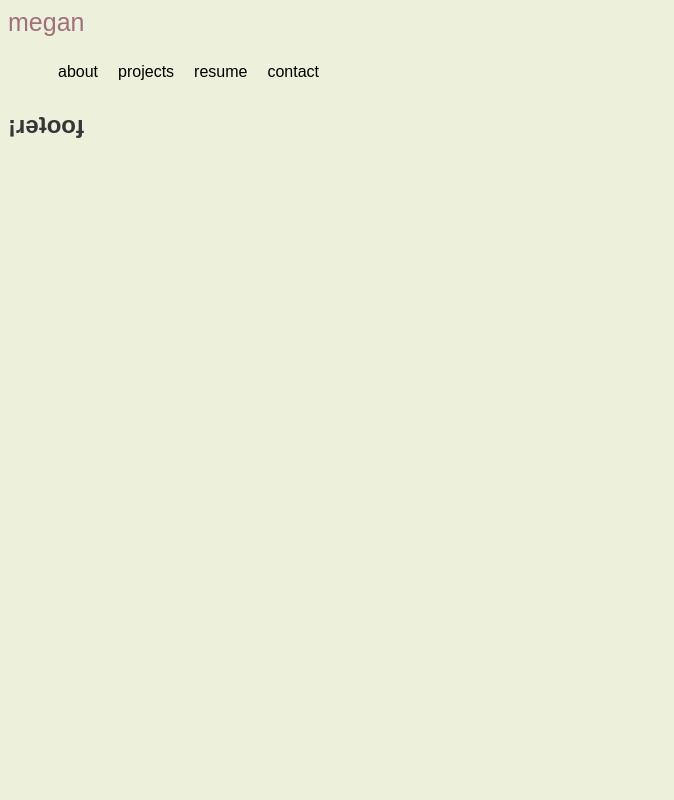
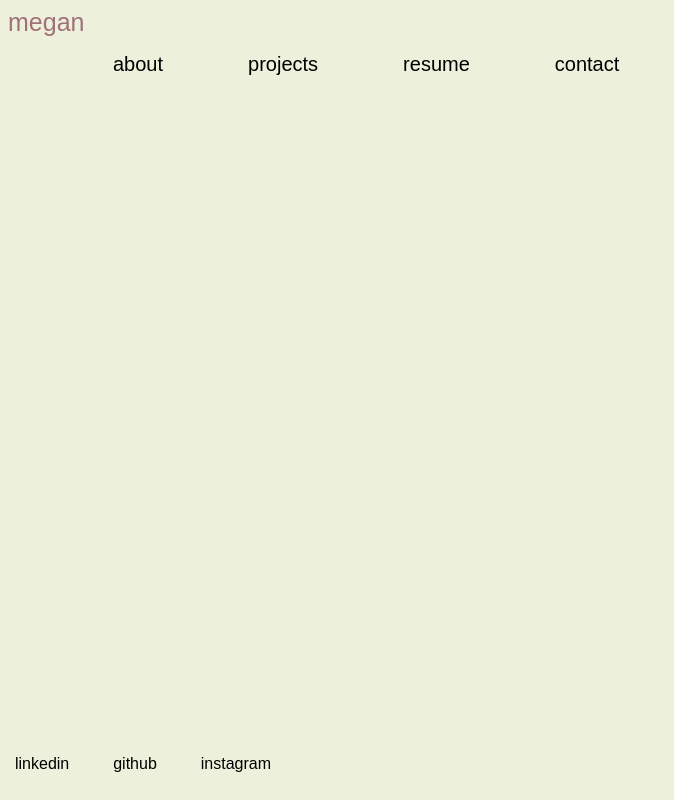
Before and after one commit to mtpott/pottfolio, a React (Create React App) app: page / in a window 1280 px wide. Shown: the whole page, without its empty margins (0-674 px from the left). Built offline with nearby package versions, Linux system fonts and the light colour scheme.

Commit message:
resume download link added, some css stylings applied but not fully finished

```diff
--- a/src/components/About/index.js
+++ b/src/components/About/index.js
@@ -11,6 +11,7 @@ function About() {
                 <a href="mailto:mtpott23@gmail.com">mtpott23@gmail.com</a>
                 <p>(919)906-8451</p>
 
+        <div>need to add a photo!</div>
         </div>
     )
 }
--- a/src/components/Footer/index.js
+++ b/src/components/Footer/index.js
@@ -2,8 +2,10 @@ import React from 'react';
 
 function Footer() {
     return (
-        <section>
-            <h1>¡ɹǝʇooɟ</h1>
+        <section className="footer">
+            <a className="footer-link" href="https://www.linkedin.com/in/megan-pottenger-744b15139/" target="_blank" rel="noreferrer">linkedin</a>
+            <a className="footer-link" href="https://github.com/mtpott" target="_blank" rel="noreferrer">github</a>
+            <a className="footer-link" href="https://www.instagram.com/meganpottenger/" target="_blank" rel="noreferrer">instagram</a>
         </section>
     );
 }
--- a/src/components/Nav/index.js
+++ b/src/components/Nav/index.js
@@ -42,17 +42,17 @@ function Nav() {
     <section>
         <nav className='nav-bar'>
         <ul className="nav-ul">
-            <li className="nav-link">
-                <a href="#about" onClick={handleAboutClick}>about</a>
+            <li>
+                <a className="nav-link" href="#about" onClick={handleAboutClick}>about</a>
             </li>
-            <li className="nav-link">
-                <a href="#project" onClick={handleContactClick}>projects</a>
+            <li>
+                <a className="nav-link" href="#project" onClick={handleContactClick}>projects</a>
             </li>
-            <li className="nav-link">
-                <a href="#resume" onClick={handleResumeClick}>resume</a>
+            <li>
+                <a className="nav-link" href="#resume" onClick={handleResumeClick}>resume</a>
             </li>
-            <li className="nav-link">
-                <a href="#contact" onClick={handleProjectClick}>contact</a>
+            <li>
+                <a className="nav-link" href="#contact" onClick={handleProjectClick}>contact</a>
             </li>
         </ul>
         </nav>
--- a/src/components/Resume/index.js
+++ b/src/components/Resume/index.js
@@ -2,12 +2,27 @@ import React from 'react';
 
 function Resume() {
     return (
-        <div>
-            <div className="resume-div">
-                return that resume here!
+        <div className="resume-div">
+            <div className="resume-prof">
+                <ul className="resume-ul">technical proficiencies:</ul>
+                    <li>HTML</li>
+                    <li>CSS</li>
+                    <li>JS</li>
+                    <li>JQuery</li>
+                    <li>Node.js</li>
+                    <li>Express.js</li>
+                    <li>SQL/Sequelize</li>
+                    <li>Mongo/MongoDB</li>
+                    <li>React</li>
+            </div>
+            <br></br>
+            <div className="resume-link">
+                <a href="https://docs.google.com/document/d/1U0B3Q9ChxzNqyUIBGRkVXODKGcdTlPJeIDcQeVrKMhk/export?format=pdf" target="_blank" rel="noreferrer">
+                    download resume
+                </a>
             </div>
         </div>
-    )
+    );
 }
 
 export default Resume;
--- a/src/index.css
+++ b/src/index.css
@@ -10,19 +10,20 @@
   display: inline;
 }
 
-/* .nav-bar {
-  white-space: nowrap;
-} */
-
 .nav-ul {
   list-style: none;
   display: flex;
 }
 
 .nav-link {
-  margin: 10px;
+  margin: 20px;
   justify-content: space-between;
   text-align: right;
+  font-size: 20px;
+}
+
+.nav-link:hover {
+  border-radius: 25% 10%;
 }
 
 a {
@@ -34,6 +35,7 @@ a {
 
 a:hover {
   background-color: #037971;
+  opacity: 75%;
 }
 
 .about-div {
@@ -78,11 +80,37 @@ a:hover {
   margin-bottom: 10px;
 }
 
+.resume-div {
+  float: center;
+  width: 50%;
+}
+
+.resume-ul {
+  font-size: 25px;
+  margin-bottom: 5px;
+}
+
+.resume-ul:hover {
+  opacity: 50%;
+}
+
+.resume-link {
+  font-size: 18px;
+  margin-left: 40px;
+}
+
+.resume-prof {
+  font-size: 15px;
+}
+
+li {
+  margin-left: 45px;
+}
+
 .contact-div {
   display: inline-block;
   text-align: left;
   margin-left: 30px;
-  /* border: 2px black solid; */
   width: 75%;
 }
 
@@ -120,3 +148,15 @@ a:hover {
   width: 53%;
   height: 30px;
 }
+
+.footer {
+  position: fixed;
+  left: 0;
+  bottom: 0;
+  right: 0;
+  height: 45px;
+  margin-left: 15px;
+  width: 20%;
+  display: flex;
+  justify-content: space-between;
+}
```
